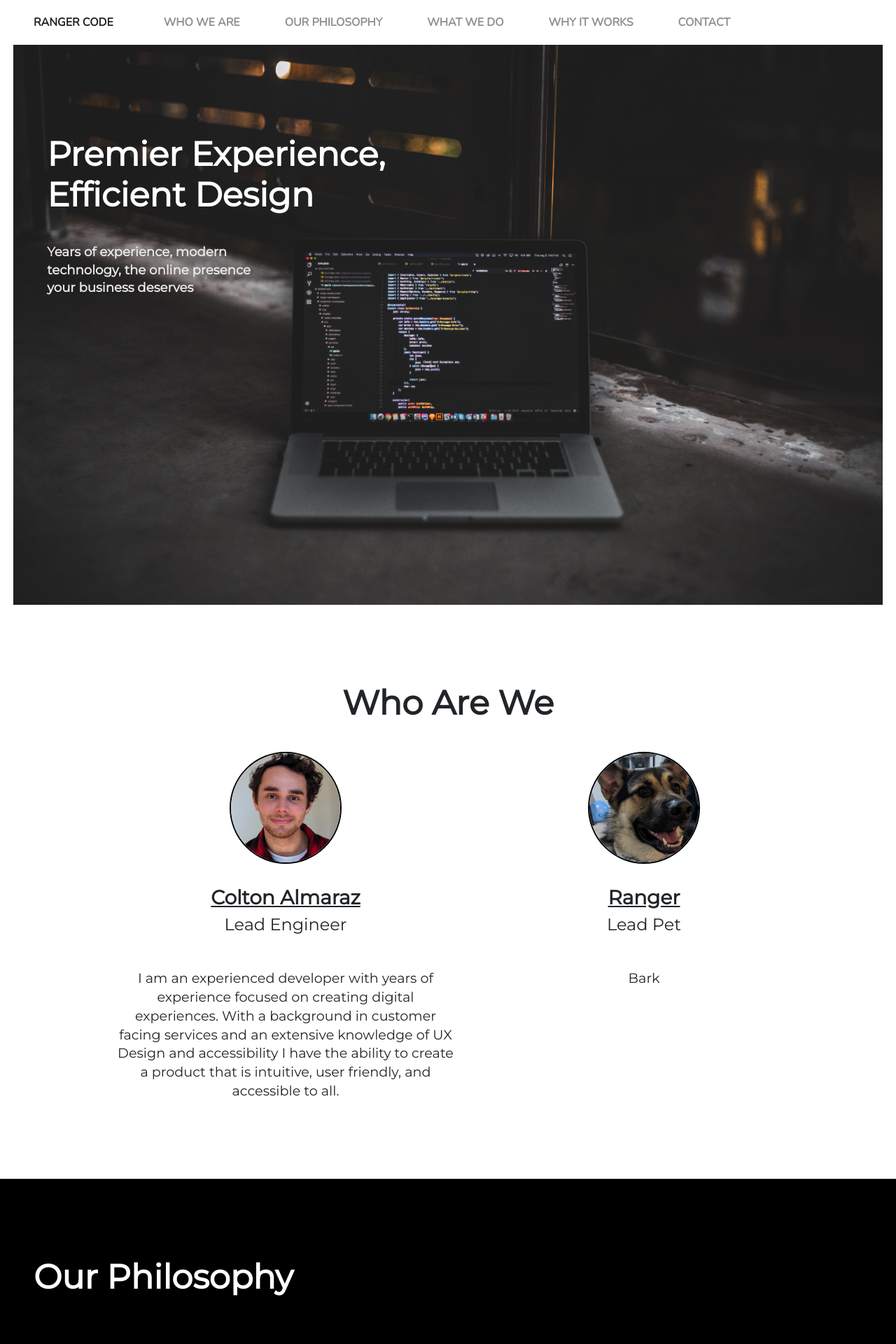
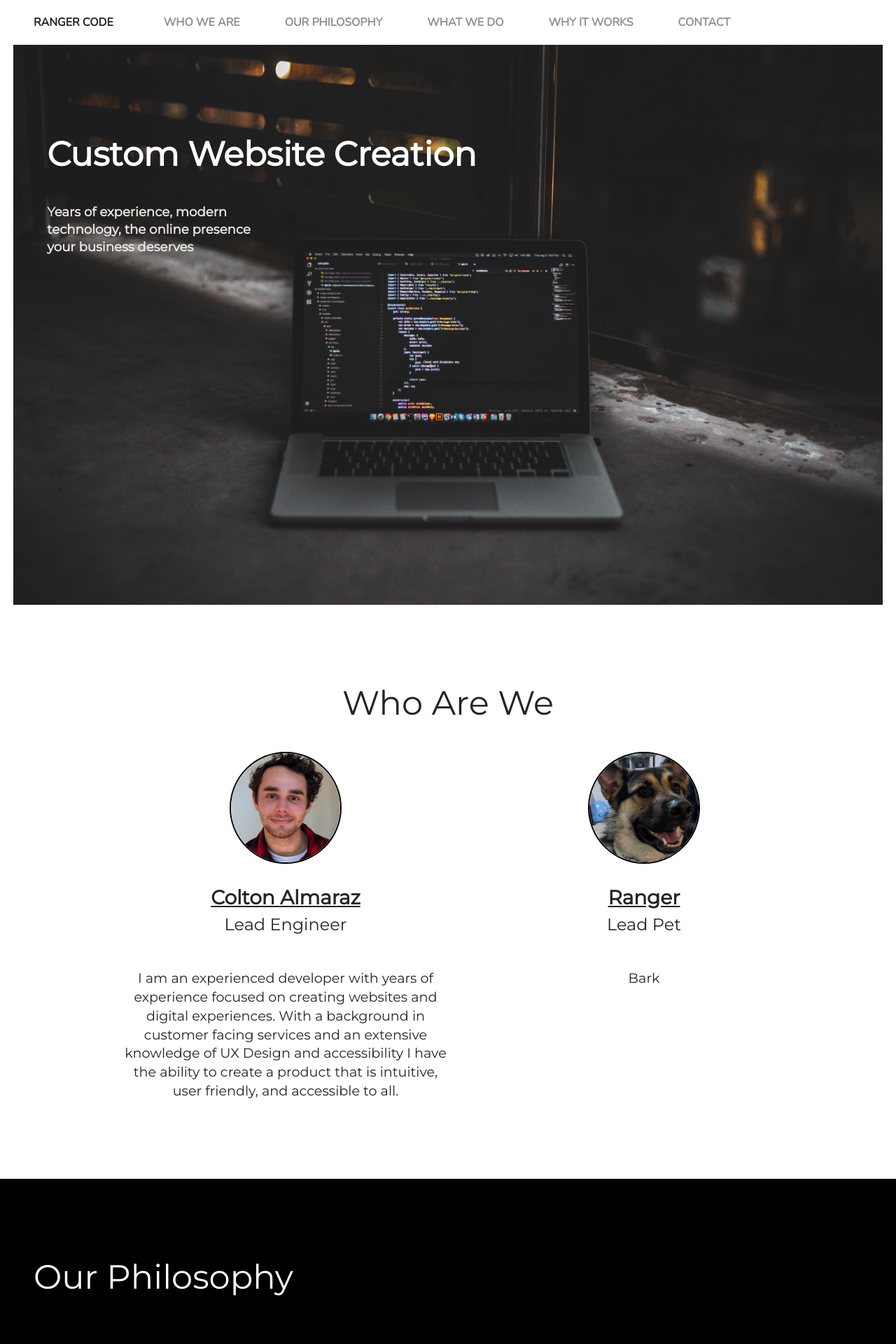
Before and after one commit to almaraz333/ranger-code, a React (Create React App) app: page / in a window 1280 px wide. Shown: the top 1920 px of the page at 70% size. Built offline with nearby package versions, Linux system fonts and the light colour scheme.

Commit message:
Fix: updated wording

```diff
--- a/src/app.scss
+++ b/src/app.scss
@@ -20,11 +20,11 @@ img {
   width: 100%;
 }
 
+h1,
 h2 {
   font-size: 3rem;
 }
 
-h2,
 h3 {
   font-weight: 700;
 }
--- a/src/components/HeroImage/HeroImage.scss
+++ b/src/components/HeroImage/HeroImage.scss
@@ -4,11 +4,15 @@
     background-size: cover;
     width: 97vw;
     margin: 0 auto;
+    color: rgb(255 255 255);
+
+    h1 {
+        font-weight: 900;
+    }
 
     .hero-title {
         padding-top: 8rem;
         padding-left: 3rem;
-        color: rgb(255 255 255);
 
         p {
             padding-top: 2rem;
--- a/src/components/HeroImage/HeroImage.tsx
+++ b/src/components/HeroImage/HeroImage.tsx
@@ -5,9 +5,7 @@ export const HeroImage: React.FC<HeroImageProps> = () => {
   return (
     <div className="hero-container">
       <div className="hero-title">
-        <h2>
-          Premier Experience, <br /> Efficient Design
-        </h2>
+        <h1>Custom Website Creation</h1>
 
         <p>Years of experience, modern technology, the online presence your business deserves</p>
       </div>
--- a/src/components/WhatWeDo/WhatWeDo.tsx
+++ b/src/components/WhatWeDo/WhatWeDo.tsx
@@ -14,7 +14,7 @@ export const WhatWeDo: React.FC<WhatWeDoProps> = () => {
           </svg>
           <div>
             <h3>Web Apps and Business Sites</h3>
-            <p>Smart, clean, customer facing digital experiences proven to drive engagement.</p>
+            <p>Smart, clean, customer facing digital experiences and websites proven to drive engagement.</p>
           </div>
         </div>
         <div className="what-we-do-item">
--- a/src/components/WhoWeAre/WhoWeAre.tsx
+++ b/src/components/WhoWeAre/WhoWeAre.tsx
@@ -13,7 +13,7 @@ export const WhoWeAre: React.FC<WhoWeAreProps> = () => {
         <Employee
           name="Colton Almaraz"
           title="Lead Engineer"
-          description="I am an experienced developer with years of experience focused on creating digital experiences. With a
+          description="I am an experienced developer with years of experience focused on creating websites and digital experiences. With a
           background in customer facing services and an extensive knowledge of UX Design and accessibility I have the
           ability to create a product that is intuitive, user friendly, and accessible to all."
           headshot={Headshot}
```
